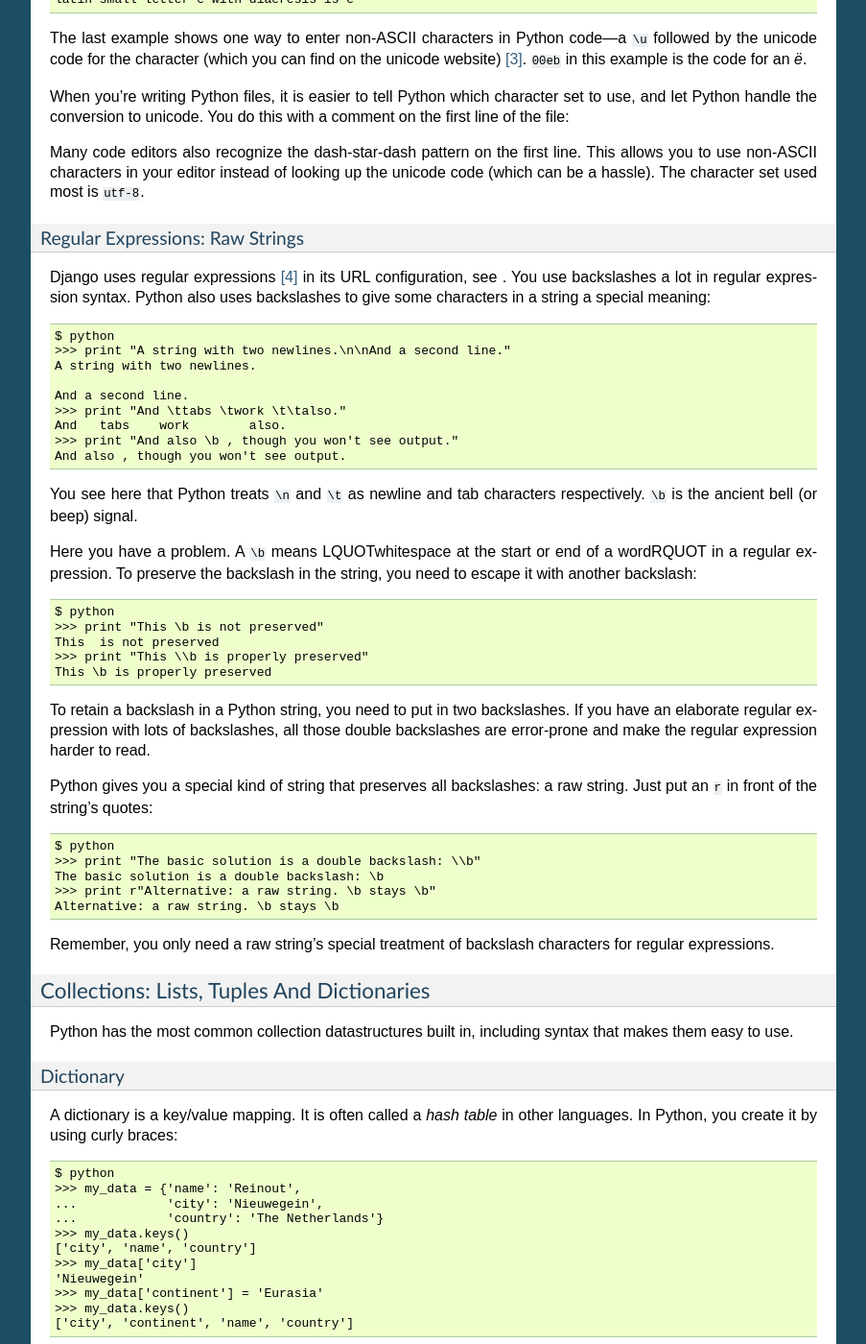
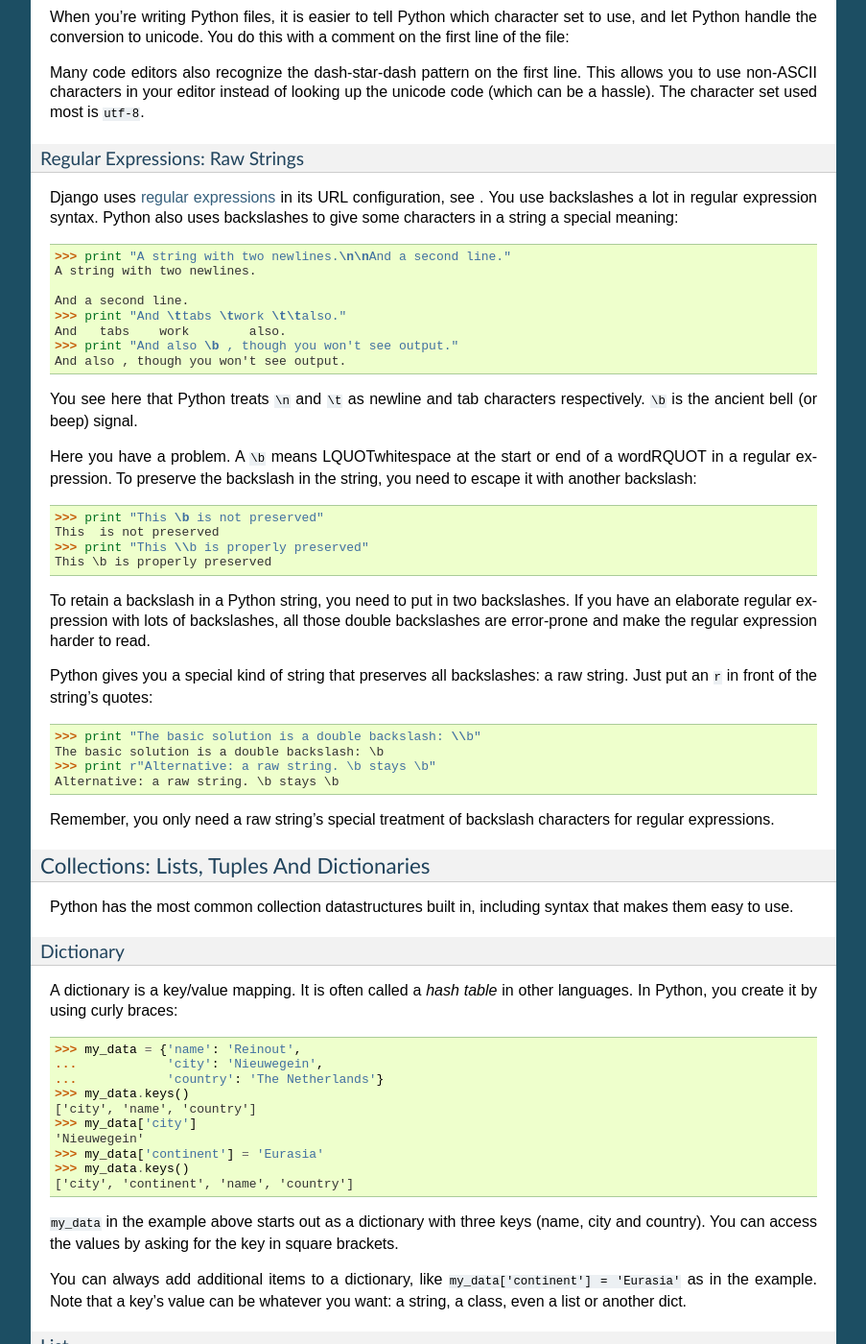
Before and after one commit to reinout/soliddjango, a Sphinx documentation site: the page built from doc/source/appendices/python.rst, in a window 1280 px wide and 1400 px high, scrolled down 1967 px. Shown: the whole window at 96% size, without its empty margins (198-1101 px from the left). Built offline with Sphinx 7.4.7, drawn with Linux system fonts in a browser that asks for light colours; some of the changed text lies outside the part shown.

Commit message:
Fixed up the formatting

```diff
--- a/doc/source/appendices/python.rst
+++ b/doc/source/appendices/python.rst
@@ -11,36 +11,31 @@ Python handles compiling and optimization behind the scenes. You can try
 out a Python statement, for example a print statement, and see the
 results immediately. Run ``python`` (or the full path to Python if
 necessary) on your commandline to display a Python prompt (which looks
-like ``>>>``):
+like ``>>>``)::
 
-::
-
-          $ python
-          Python 2.6.7 (r267:88850, Jan 31 2012, 22:15:51)
-          [GCC 4.2.1 Compatible Apple Clang 3.0 (tags/Apple/clang-211.12)] on darwin
-          Type "help", "copyright", "credits" or "license" for more information.
-          >>> print "Wow, a Python prompt!"
-          Wow, a Python prompt!
-          >>> exit()
+    $ python
+    Python 2.6.7 (r267:88850, Jan 31 2012, 22:15:51)
+    [GCC 4.2.1 Compatible Apple Clang 3.0 (tags/Apple/clang-211.12)] on darwin
+    Type "help", "copyright", "credits" or "license" for more information.
+    >>> print "Wow, a Python prompt!"
+    Wow, a Python prompt!
+    >>> exit()
 
 
-All your regular Python code will be in files with the ``py`` extension.
+All your regular Python code will be in files with the ``.py`` extension.
 
 Python is a dynamically typed language, so it doesn't perform static
 type checks. You do not have to declare your variables or the *type* of
 your variables in Python. Assigning a variable is done with a single
-*equals* sign:
+*equals* sign::
 
-::
-
-          $ python
-          >>> greeting = "Hello, variable"
-          >>> print greeting
-          Hello, variable
+    >>> greeting = "Hello, variable"
+    >>> print greeting
+    Hello, variable
 
 
 After reviewing this appendix, if you still want a more in-depth
-introduction to Python, look at Dive into Python [1]_ or .
+introduction to Python, look at `Dive into Python <http://www.diveintopython.net/>`_ or .
 
 Data In Python
 ==============
@@ -60,24 +55,18 @@ as there's at least one non-integer number, division works exactly as it
 would on any calculator in the world. However, when there are only
 integers, Python rounds the result to always return an integer.
 
-Type this into your Python prompt for an example of Python's division:
+Type this into your Python prompt for an example of Python's division::
 
-::
-
-
-            $ python
-            >>> type(2)
-            <type 'int'>
-            >>> type(2.0)
-            <type 'float'>
-            >>> 3/2
-            1
-            >>> 3.0/2
-            1.5
-            >>> 3/2.0
-            1.5
-
-
+      >>> type(2)
+      <type 'int'>
+      >>> type(2.0)
+      <type 'float'>
+      >>> 3/2
+      1
+      >>> 3.0/2
+      1.5
+      >>> 3/2.0
+      1.5
 
 As you can see in the code, 3 divided by 2 returns 1 when using only
 whole numbers. When you add a decimal point to either integer, the
@@ -85,24 +74,21 @@ result is 1.5 (which is what we would normally expect). Remember, in
 Python, add a decimal to integers to save yourself from strange
 calculations.
 
+
 Strings
 -------
 
 Double or single quotes can surround regular strings in Python. Either
-choice is fine. Here's an example:
+choice is fine. Here's an example::
 
-::
-
-            $ python
-            >>> ''
-            ''
-            >>> 'string'
-            'string'
-            >>> "a book's apostroph"
-            "a book's apostroph"
-            >>> 'a book\'s apostroph'
-            "a book's apostroph"
-
+      >>> ''
+      ''
+      >>> 'string'
+      'string'
+      >>> "a book's apostroph"
+      "a book's apostroph"
+      >>> 'a book\'s apostroph'
+      "a book's apostroph"
 
 The last two examples show that you can use single quotes as-is inside a
 double quote string (and vice versa) or that you can escape them with a
@@ -114,33 +100,29 @@ for international characters and for regular expressions.
 International Characters: Unicode Strings
 ~~~~~~~~~~~~~~~~~~~~~~~~~~~~~~~~~~~~~~~~~
 
-International characters are those characters outside of the ASCII
-characters range. Basically everything except a-z, A-Z, numbers and a
-few characters like ``-/+:;``. If you use international characters
-(chinese signs, IKEA product names), you need to use unicode [2]_
+International characters are those characters outside of the ASCII characters
+range. Basically everything except a-z, A-Z, numbers and a few characters like
+``-/+:;``. If you use international characters (chinese signs, IKEA product
+names), you need to use `unicode <https://en.wikipedia.org/wiki/Unicode>`__
 strings. Unicode is the world-wide standard for encoding *all* possible
-characters. Django always gives you unicode strings when you retrieve
-strings from a web form or from a database, so you do not have to worry
-about the local encodings.
+characters. Django always gives you unicode strings when you retrieve strings
+from a web form or from a database, so you do not have to worry about the
+local encodings.
 
 When you enter international characters in Python, you prefix the
-opening quote with a ``u`` character to indicate a unicode string:
+opening quote with a ``u`` character to indicate a unicode string::
 
-::
-
-              $ python
-              >>> 'string'
-              'string'
-              >>> u'unicode string'
-              u'unicode string'
-              >>> print u'latin small letter e with diaeresis is \u00eb'
-              latin small letter e with diaeresis is ë
-
+        >>> 'string'
+        'string'
+        >>> u'unicode string'
+        u'unicode string'
+        >>> print u'latin small letter e with diaeresis is \u00eb'
+        latin small letter e with diaeresis is ë
 
 The last example shows one way to enter non-ASCII characters in Python
-code---a ``\u`` followed by the unicode code for the character (which
-you can find on the unicode website) [3]_. ``00eb`` in this example is
-the code for an *ë*.
+code---a ``\u`` followed by the unicode code for the character (which you can
+find on the `unicode website <http://unicode.org/charts/>`_)_. ``00eb`` in
+this example is the code for an *ë*.
 
 When you're writing Python files, it is easier to tell Python which
 character set to use, and let Python handle the conversion to unicode.
@@ -154,21 +136,20 @@ set used most is ``utf-8``.
 Regular Expressions: Raw Strings
 ~~~~~~~~~~~~~~~~~~~~~~~~~~~~~~~~
 
-Django uses regular expressions [4]_ in its URL configuration, see . You
-use backslashes a lot in regular expression syntax. Python also uses
-backslashes to give some characters in a string a special meaning:
+Django uses `regular expressions
+<http://www.diveintopython.net/regular_expressions/>`__ in its URL
+configuration, see . You use backslashes a lot in regular expression
+syntax. Python also uses backslashes to give some characters in a string a
+special meaning::
 
-::
+        >>> print "A string with two newlines.\n\nAnd a second line."
+        A string with two newlines.
 
-              $ python
-              >>> print "A string with two newlines.\n\nAnd a second line."
-              A string with two newlines.
-
-              And a second line.
-              >>> print "And \ttabs \twork \t\talso."
-              And   tabs    work        also.
-              >>> print "And also \b , though you won't see output."
-              And also , though you won't see output.
+        And a second line.
+        >>> print "And \ttabs \twork \t\talso."
+        And   tabs    work        also.
+        >>> print "And also \b , though you won't see output."
+        And also , though you won't see output.
 
 
 You see here that Python treats ``\n`` and ``\t`` as newline and tab
@@ -176,15 +157,12 @@ characters respectively. ``\b`` is the ancient bell (or beep) signal.
 
 Here you have a problem. A ``\b`` means LQUOTwhitespace at the start or
 end of a wordRQUOT in a regular expression. To preserve the backslash in
-the string, you need to escape it with another backslash:
+the string, you need to escape it with another backslash::
 
-::
-
-              $ python
-              >>> print "This \b is not preserved"
-              This  is not preserved
-              >>> print "This \\b is properly preserved"
-              This \b is properly preserved
+        >>> print "This \b is not preserved"
+        This  is not preserved
+        >>> print "This \\b is properly preserved"
+        This \b is properly preserved
 
 
 To retain a backslash in a Python string, you need to put in two
@@ -194,16 +172,12 @@ regular expression harder to read.
 
 Python gives you a special kind of string that preserves all
 backslashes: a raw string. Just put an ``r`` in front of the string's
-quotes:
+quotes::
 
-::
-
-              $ python
-              >>> print "The basic solution is a double backslash: \\b"
-              The basic solution is a double backslash: \b
-              >>> print r"Alternative: a raw string. \b stays \b"
-              Alternative: a raw string. \b stays \b
-
+        >>> print "The basic solution is a double backslash: \\b"
+        The basic solution is a double backslash: \b
+        >>> print r"Alternative: a raw string. \b stays \b"
+        Alternative: a raw string. \b stays \b
 
 Remember, you only need a raw string's special treatment of backslash
 characters for regular expressions.
@@ -218,21 +192,18 @@ Dictionary
 ~~~~~~~~~~
 
 A dictionary is a key/value mapping. It is often called a *hash table*
-in other languages. In Python, you create it by using curly braces:
+in other languages. In Python, you create it by using curly braces::
 
-::
-
-              $ python
-              >>> my_data = {'name': 'Reinout',
-              ...            'city': 'Nieuwegein',
-              ...            'country': 'The Netherlands'}
-              >>> my_data.keys()
-              ['city', 'name', 'country']
-              >>> my_data['city']
-              'Nieuwegein'
-              >>> my_data['continent'] = 'Eurasia'
-              >>> my_data.keys()
-              ['city', 'continent', 'name', 'country']
+        >>> my_data = {'name': 'Reinout',
+        ...            'city': 'Nieuwegein',
+        ...            'country': 'The Netherlands'}
+        >>> my_data.keys()
+        ['city', 'name', 'country']
+        >>> my_data['city']
+        'Nieuwegein'
+        >>> my_data['continent'] = 'Eurasia'
+        >>> my_data.keys()
+        ['city', 'continent', 'name', 'country']
 
 
 ``my_data`` in the example above starts out as a dictionary with three
@@ -248,20 +219,16 @@ List
 ~~~~
 
 A list in Python is a modifiable list of values; you can sort it
-in-place and add or remove items. You write it with square brackets.
+in-place and add or remove items. You write it with square brackets::
 
-::
-
-              $ python
-              >>> my_kids = ['Rianne', 'Floris']
-              >>> my_kids.append('Elizabeth')
-              >>> my_kids
-              ['Rianne', 'Floris', 'Elizabeth']
-              >>> my_kids[0]
-              'Rianne'
-              >>> my_kids[-1]
-              'Elizabeth'
-
+        >>> my_kids = ['Rianne', 'Floris']
+        >>> my_kids.append('Elizabeth')
+        >>> my_kids
+        ['Rianne', 'Floris', 'Elizabeth']
+        >>> my_kids[0]
+        'Rianne'
+        >>> my_kids[-1]
+        'Elizabeth'
 
 Accessing items happens with square brackets just as it does with
 dictionaries. A list's index starts at zero, so ``my_kids[0]`` gives you
@@ -278,24 +245,20 @@ A tuple is like a list, only immutable. Once created, it cannot be
 changed. This is handy for configuration; in a Django settings file,
 you'll see tuples rather than lists. If you want to add something, you
 need to create a new tuple. You create one by using regular parentheses
-and at least one comma:
+and at least one comma::
 
-::
-
-              $ python
-              >>> my_parents = ('Alie', 'Herman')
-              >>> my_parents[0]
-              'Alie'
-
+        >>> my_parents = ('Alie', 'Herman')
+        >>> my_parents[0]
+        'Alie'
 
 Like lists, you access tuple items with an index between square
 brackets.
 
-You must watch out with those parentheses that indicate a tuple.
-Parentheses are also used for grouping, like ``(1 + 2) *
-          3``. What makes a tuple a tuple is that there is at least one
-comma between the parentheses. So ``('reinout')`` is the string
-``'reinout'``, but ``('reinout',)`` is a one-item tuple.
+You must watch out with those parentheses that indicate a tuple.  Parentheses
+are also used for grouping, like ``(1 + 2) * 3``. What makes a tuple a tuple
+is that there is at least one comma between the parentheses. So
+``('reinout')`` is the string ``'reinout'``, but ``('reinout',)`` is a
+one-item tuple.
 
 Boolean And Nothing
 -------------------
@@ -395,13 +355,12 @@ comprehensions. With a list comprehension you can filter and/or modify a
 list in one line of code instead of using a loop to do the same work.
 The best way to show you is with an example:
 
-The example takes a string with a couple of empty lines and filters out
-the empty lines. First, it uses a *for* loop by checking if a line is
-not empty and, if not, by appending it to the result. After that it does
-the same with a simple one-line list comprehension, which takes the form
-``[new for old in list if
-        condition]``. Once you get used to the syntax, a list
-comprehension is much shorter and easier to read than a loop.
+The example takes a string with a couple of empty lines and filters out the
+empty lines. First, it uses a *for* loop by checking if a line is not empty
+and, if not, by appending it to the result. After that it does the same with a
+simple one-line list comprehension, which takes the form ``[new for old in
+list if condition]``. Once you get used to the syntax, a list comprehension is
+much shorter and easier to read than a loop.
 
 Structure Within Files
 ======================
@@ -436,8 +395,8 @@ arguments. A keyword argument has the following advantages:
 Every keyword argument has a default value.
 
 The order in which the keyword arguments are passed doesn't matter.
-``your_method(a='aa', b='bb')`` is the same as
-``your_method(b='bb', a='aa')``.
+``your_method(a='aa', b='bb')`` is the same as ``your_method(b='bb',
+a='aa')``.
 
 Your functions are easier to evolve. If you decide to add a positional
 argument, you need to update all the places where you call your
@@ -502,11 +461,10 @@ should have its ``__init__.py`` to mark it as a package.
 Importing Modules And Packages
 ------------------------------
 
-Different Python files in different directories also means you need to
-be able to refer to them in some way so that you can use them. In Python
-this is called *importing*. You import modules and packages with the
-``import xyz`` or ``from abc
-        import xyz`` statement:
+Different Python files in different directories also means you need to be able
+to refer to them in some way so that you can use them. In Python this is
+called *importing*. You import modules and packages with the ``import xyz`` or
+``from abc import xyz`` statement:
 
 CODE HERE file="code/python/imports.py"
 
@@ -562,23 +520,3 @@ this`` at the prompt::
 
 
 Sure, there are some jokes in there, but ... TODO
-
-
-
-
-
-
-.. [1]
-   http://www.diveintopython.net/
-
-.. [2]
-   https://en.wikipedia.org/wiki/Unicode
-
-.. [3]
-   http://unicode.org/charts/
-
-.. [4]
-   http://www.diveintopython.net/regular_expressions/
-
-.. [5]
-   http://www.python.org/dev/peps/pep-0008/#tabs-or-spaces
```
Also changed, not shown: other parts of doc/source/appendices/python.rst (+17 -20 lines).
